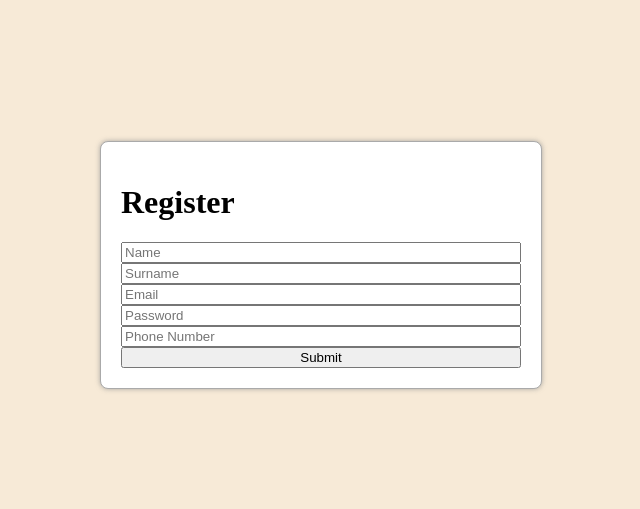
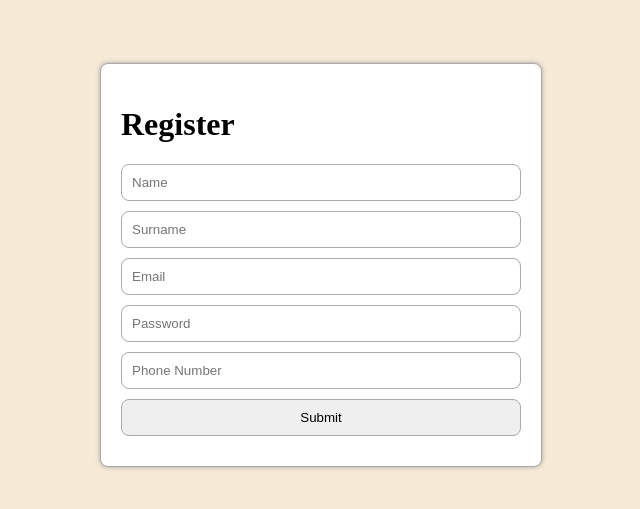
Before and after one commit to erdem-muhammed/Final-Project, a Vue app in the folder frontend/: page /#/signUp in a window 1280 px wide. Shown: the part 135-644 px from the top of the page, without its empty margins (319-959 px from the left). Built offline with nearby package versions, Linux system fonts and the light colour scheme.

Commit message:
added style input

```diff
--- a/frontend/src/components/register.vue
+++ b/frontend/src/components/register.vue
@@ -7,7 +7,7 @@
             <input type="text"     placeholder="Email">
             <input type="password" placeholder="Password">
             <input type="text"     placeholder="Phone Number">
-            <input type="submit" value="Submit">
+            <input type="submit"   value="Submit">
         </div>
     </div>
 </template>
@@ -36,4 +36,11 @@ export default {
     flex-direction: column;
     padding: 20px;
 }
+.registerForm input{
+    margin-bottom: 10px;
+    padding: 10px;
+    border: 1px solid #aaa;
+    border-radius: 8px;
+    outline: none;
+}
 </style>
```
